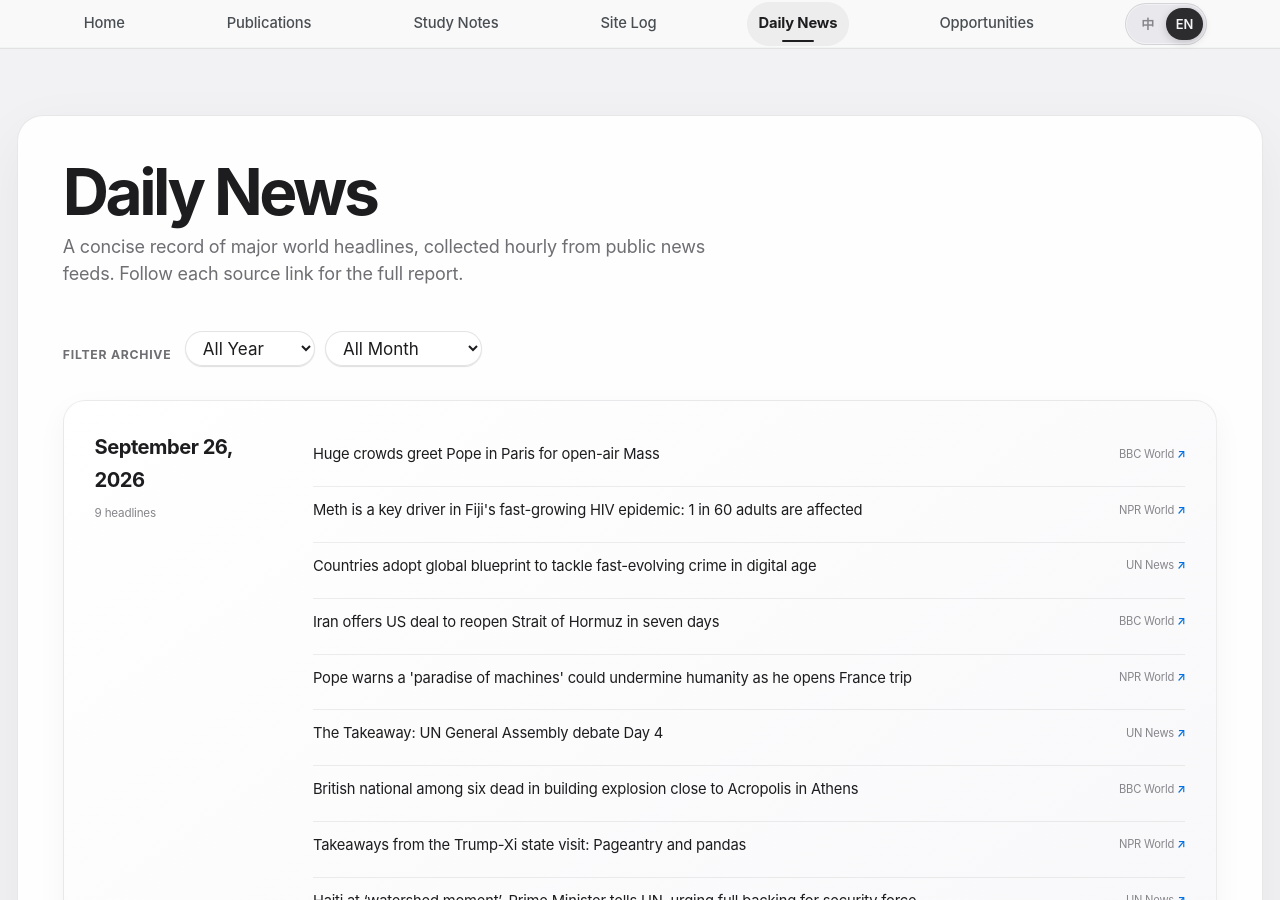
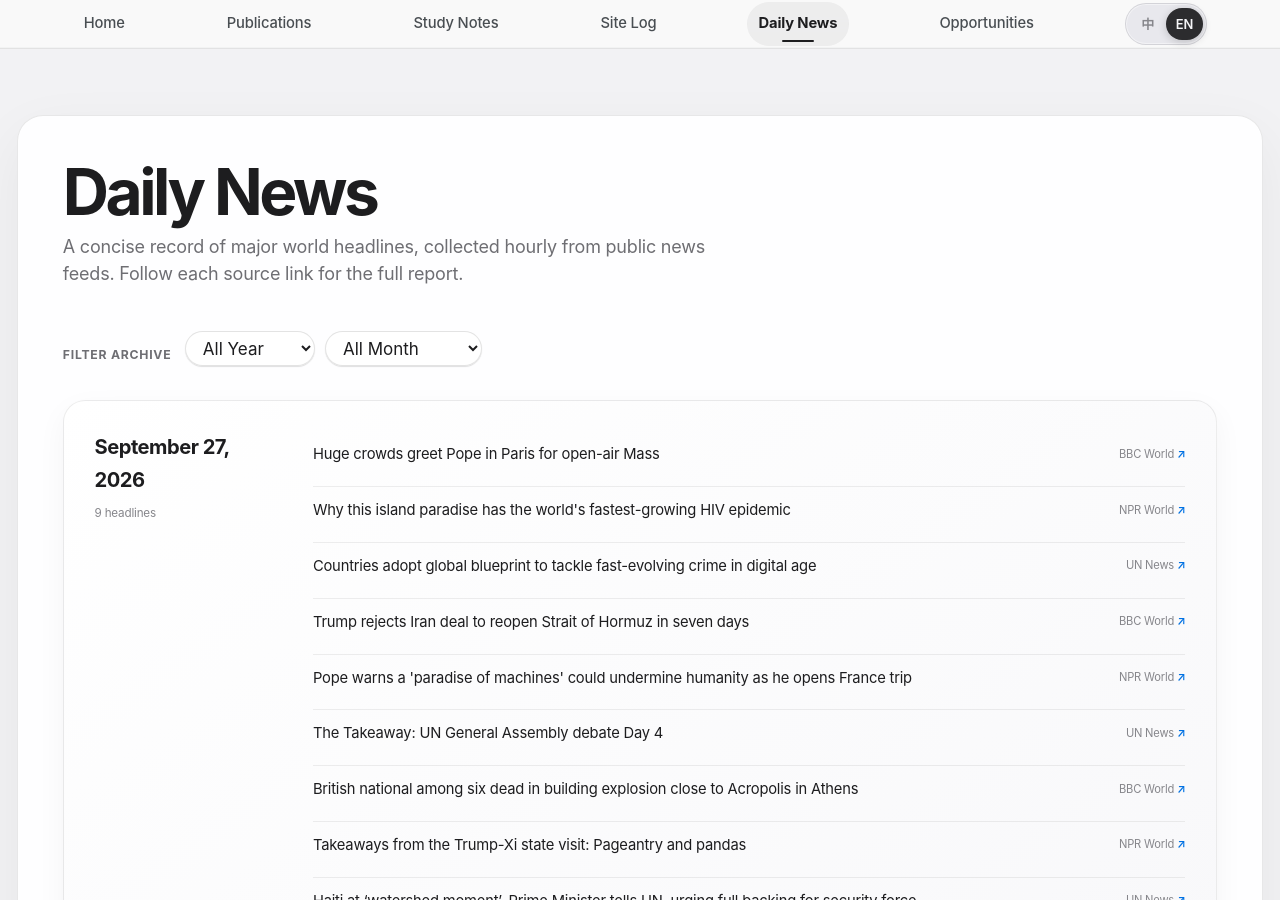
Before and after one commit to HaoxiangLuo/HaoxiangLuo.github.io, a Jekyll site: the page built from _pages/daily-news.html, in a window 1280 px wide and 900 px high. Built offline with Jekyll 4.4.1, drawn with Linux system fonts in a browser that asks for light colours; a style sheet for code colours, icons or effects is not loaded; some of the changed text lies outside the part shown.

Commit message:
Update daily news 2026-09-27

```diff
--- a/_data/daily_news.json
+++ b/_data/daily_news.json
@@ -1,6 +1,65 @@
 {
-  "updated_at": "2026-09-26T23:24:16+08:00",
+  "updated_at": "2026-09-27T00:25:02+08:00",
   "days": [
+    {
+      "date": "2026-09-27",
+      "items": [
+        {
+          "title": "Huge crowds greet Pope in Paris for open-air Mass",
+          "source": "BBC World",
+          "url": "https://www.bbc.co.uk/news/articles/cm4gjjwvvlzro?at_medium=RSS&at_campaign=rss",
+          "title_zh": "大批民众在巴黎迎接教皇举行露天弥撒"
+        },
+        {
+          "title": "Why this island paradise has the world's fastest-growing HIV epidemic",
+          "source": "NPR World",
+          "url": "https://www.npr.org/2026/09/26/g-s1-144667/hiv-crystal-meth-epidemic-fiji",
+          "title_zh": "为什么这个天堂般的岛屿拥有世界上增长最快的艾滋病毒流行"
+        },
+        {
+          "title": "Countries adopt global blueprint to tackle fast-evolving crime in digital age",
+          "source": "UN News",
+          "url": "https://news.un.org/feed/view/en/story/2026/09/1168455",
+          "title_zh": "各国采用全球蓝图应对数字时代快速发展的犯罪"
+        },
+        {
+          "title": "Trump rejects Iran deal to reopen Strait of Hormuz in seven days",
+          "source": "BBC World",
+          "url": "https://www.bbc.co.uk/news/articles/cqgmrr9ekr7ko?at_medium=RSS&at_campaign=rss",
+          "title_zh": "特朗普拒绝伊朗在7天内重新开放霍尔木兹海峡的协议"
+        },
+        {
+          "title": "Pope warns a 'paradise of machines' could undermine humanity as he opens France trip",
+          "source": "NPR World",
+          "url": "https://www.npr.org/2026/09/26/g-s1-145150/pope-warns-a-paradise-of-machines-could-undermine-humanity",
+          "title_zh": "教皇在法国之行开始时警告“机器天堂”可能会破坏人类"
+        },
+        {
+          "title": "The Takeaway: UN General Assembly debate Day 4",
+          "source": "UN News",
+          "url": "https://news.un.org/feed/view/en/story/2026/09/1168454",
+          "title_zh": "要点：联合国大会辩论第四天"
+        },
+        {
+          "title": "British national among six dead in building explosion close to Acropolis in Athens",
+          "source": "BBC World",
+          "url": "https://www.bbc.co.uk/news/articles/c6p3kk78l4l1o?at_medium=RSS&at_campaign=rss",
+          "title_zh": "英国国民在雅典卫城附近的建筑爆炸中丧生，其中六人死亡"
+        },
+        {
+          "title": "Takeaways from the Trump-Xi state visit: Pageantry and pandas",
+          "source": "NPR World",
+          "url": "https://www.npr.org/2026/09/25/nx-s1-5981265/takeaways-trump-xi-state-visit-pageantry-pandas",
+          "title_zh": "特朗普与习近平国事访问的要点：盛会和熊猫"
+        },
+        {
+          "title": "Haiti at ‘watershed moment’, Prime Minister tells UN, urging full backing for security force",
+          "source": "UN News",
+          "url": "https://news.un.org/feed/view/en/story/2026/09/1168453",
+          "title_zh": "海地总理告诉联合国，海地正处于“分水岭时刻”，敦促全力支持安全部队"
+        }
+      ]
+    },
     {
       "date": "2026-09-26",
       "items": [
```
